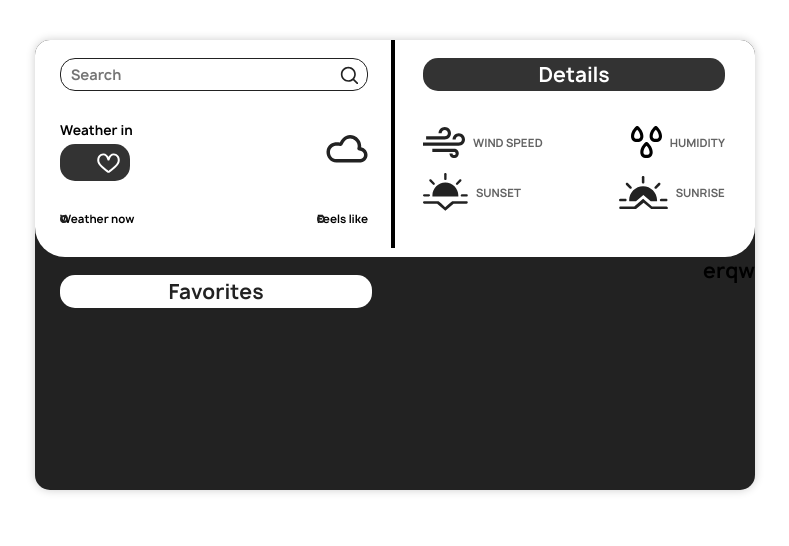
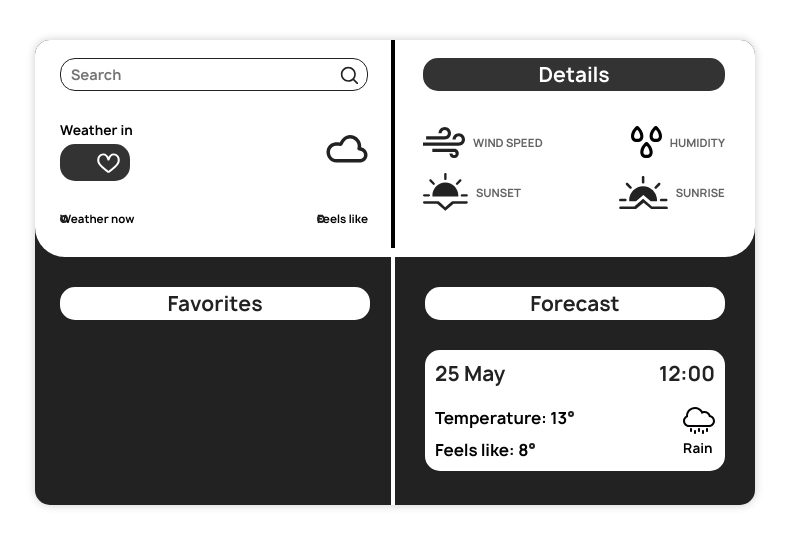
Before and after one commit to Kustiche/Weather, a plain HTML site: page index.html in a window 1280 px wide. Shown: the whole page, without its empty margins (245-1034 px from the left). Drawn offline with Linux system fonts and the light colour scheme.

Commit message:
Made up Forecast

```diff
--- a/index.html
+++ b/index.html
@@ -107,7 +107,25 @@
               </template>
             </div>
           </div>
-          <div class="weather__bottom-right">erqw</div>
+          <div class="weather__bottom-right">
+            <h2 class="weather__title weather__title--white">Forecast</h2>
+            <div class="weather__forecast-inner">
+              <div class="weather__forecast-inner-top">
+              <span class="weather__date">25 May</span>
+              <span class="weather__time">12:00</span>
+              </div>
+              <div class="weather__forecast-inner-bottom">
+                <div class="weather__forecast-temperatures">
+                  <span class="weather__temperature">Temperature: 13</span>
+                  <span class="weather__temperature weather__temperature--feels-like">Feels like: 8</span>
+                </div>
+                <div class="weather__forecast">
+                  <img class="weather__forecast-img weather__forecast-img--next-day" src="img/rain.svg" alt="Rain">
+                  <span class="weather__excerpt weather__excerpt--dont-push forecast">Rain</span>
+                </div>
+              </div>
+            </div>
+          </div>
         </div>
       </div>
     </div>
--- a/style.sass
+++ b/style.sass
@@ -150,6 +150,9 @@ body
     margin-bottom: 5px
     width: 42px
     height: 28px
+    &--next-day
+      width: 32px
+      height: 27px
 
   &__degrees
     display: flex
@@ -270,7 +273,7 @@ body
     display: flex
     flex-direction: column
     align-items: center
-    padding: 18px 25px 22px 25px
+    padding: 30px 25px 22px 25px
     width: 100%
     max-width: 362px
 
@@ -314,8 +317,74 @@ body
       &::before
         transform: rotate(-45deg) scale(0.9)
 
+  &__bottom-right
+      display: flex
+      flex-direction: column
+      align-items: center
+      padding: 30px 30px 34px 30px
+      width: 100%
+      max-width: 360px
+      position: relative
+      &::after
+        position: absolute
+        content: ""
+        height: 100%
+        left: -2px
+        top: 0
+        border-left: 4px solid $white
+        transform: translateX(-50%)
 
-  &__bottom-right
+  &__forecast-inner
+    display: flex
+    flex-direction: column
+    align-items: center
+    padding: 10px 10px
+    width: 100%
+    background-color: $white
+    border-radius: 15px
+
+  &__forecast-inner-top
+    display: flex
+    justify-content: space-between
+    align-items: center
+    margin-bottom: 20px
+    width: 100%
+
+  &__date
+    color: $mine-shaft
+
+  &__time
+    color: $mine-shaft
+
+  &__forecast-inner-bottom
+    display: flex
+    justify-content: space-between
+    align-items: flex-start
+    width: 100%
+
+  &__forecast-temperatures
+    display: flex
+    flex-direction: column
+    align-items: flex-start
+
+  &__temperature
+    margin-bottom: 10px
+    font-size: 16px
+    line-height: 22px
+    position: relative
+    &::after
+      position: absolute
+      content: ""
+      width: 6px
+      height: 6px
+      border-radius: 100%
+      border: 2px solid $mine-shaft
+      top: 4px
+      right: -1px
+      transform: translateX(100%)
+    &:last-child
+      margin-bottom: 0
+
 
 .form
   display: flex
```
Also changed, not shown: style.css, 1 other file.
